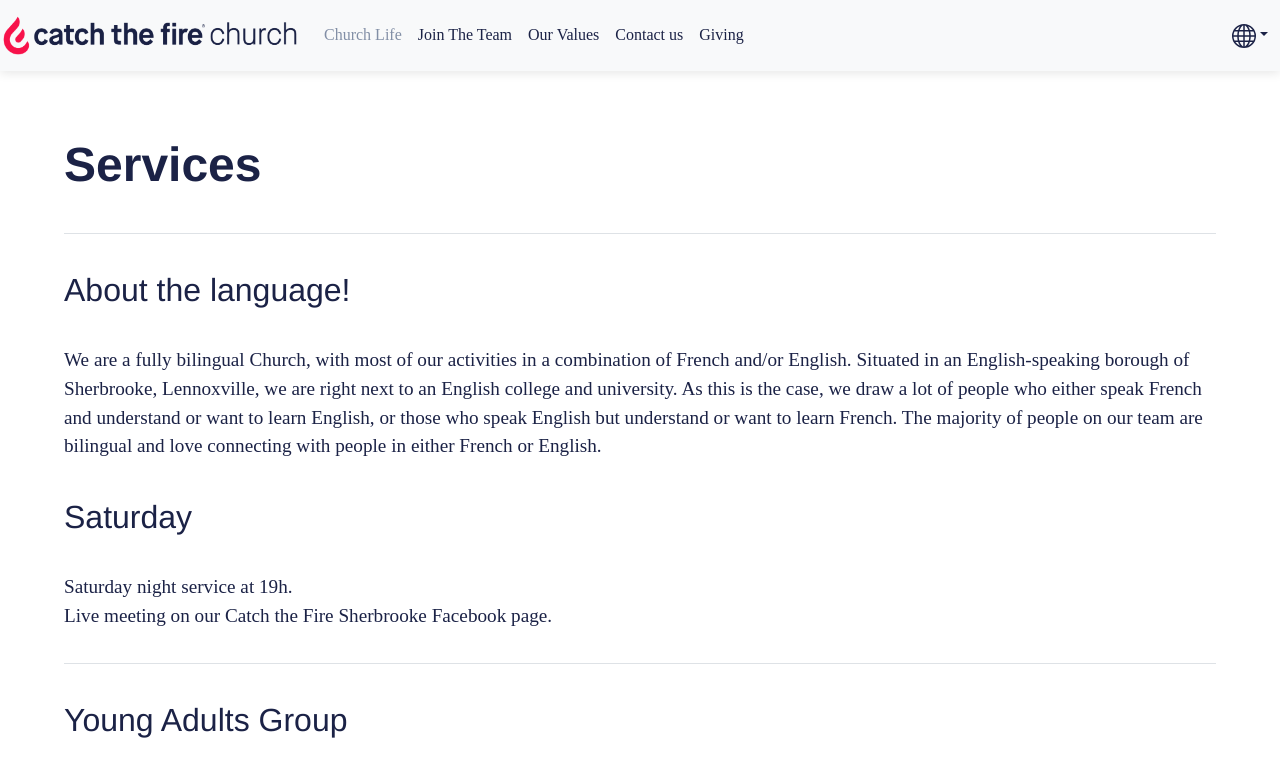
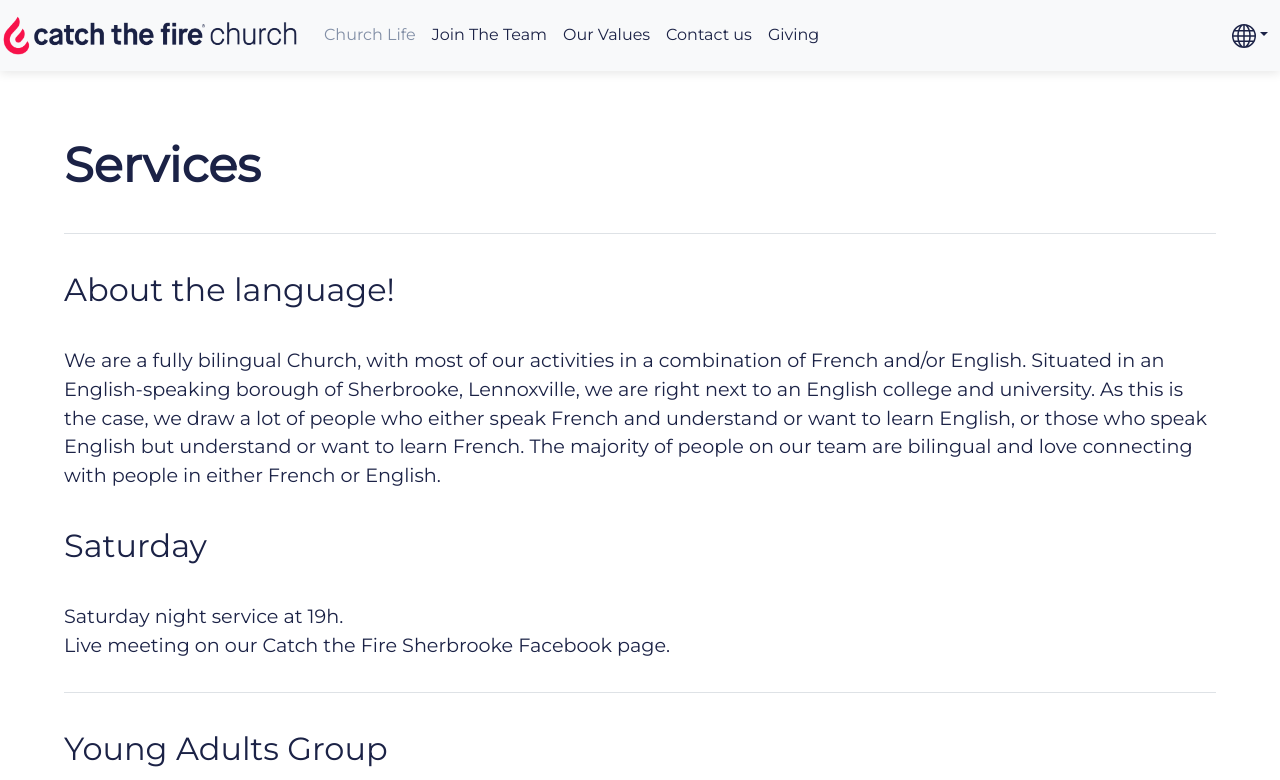
Before and after one commit to creyesmarquez/ctf, a React (Create React App) app: page /about in a window 1280 px wide. Shown: the top 780 px of the page. Built offline with nearby package versions, Linux system fonts and the light colour scheme.

Commit message:
font change

```diff
--- a/src/components/pages/Donations.js
+++ b/src/components/pages/Donations.js
@@ -39,7 +39,7 @@
       </Row>
       <Row>
         <a
-          class="button"
+          className="button"
           href="https://www.paypal.com/donate?hosted_button_id=7DBCL2Z672PNN"
           target="_blank"
           rel="noreferrer"
--- a/src/components/styles/About.css
+++ b/src/components/styles/About.css
@@ -1,12 +1,10 @@
 #services-title {
-  font-family: Helvetica;
   padding: initial;
   font-weight: 700;
   font-size: 3rem;
 }
 
 #services-subtitle {
-  font-family: Helvetica;
   padding: initial;
   font-weight: 400;
   margin-top: 2rem;
--- a/src/components/styles/index.css
+++ b/src/components/styles/index.css
@@ -1,5 +1,7 @@
+@import url("https://fonts.googleapis.com/css?family=Montserrat");
+
 body {
-  font-family: Nort;
+  font-family: "Montserrat", sans-serif;
   color: #1b2246;
   -webkit-font-smoothing: antialiased;
   -moz-osx-font-smoothing: grayscale;
```
